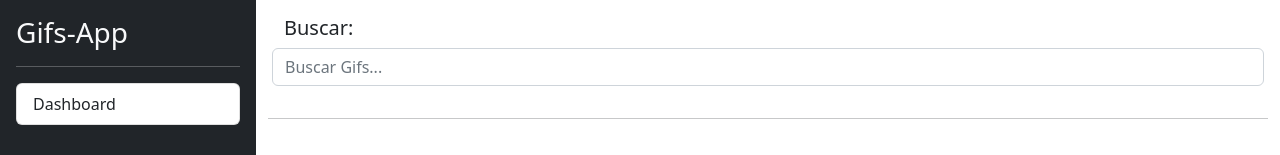
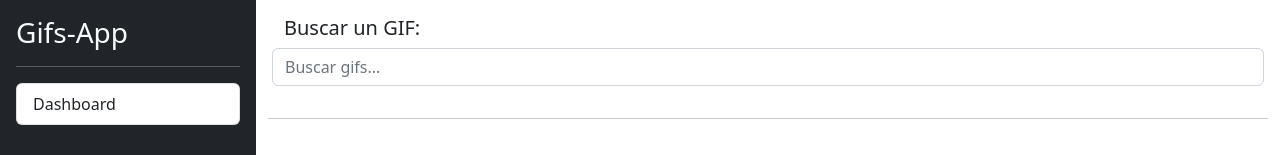
Before and after one commit to rbnicodev/gifsApp, an Angular app: page / in a window 1280 px wide. Shown: the top 155 px of the page. Built offline with nearby package versions, Linux system fonts and the light colour scheme.

Commit message:
07-08 - View child

```diff
--- a/src/app/gifs/main-page/main-page.component.html
+++ b/src/app/gifs/main-page/main-page.component.html
@@ -1,7 +1,3 @@
-<!-- BUSQUEDA -->
 <app-search class="row p-3"></app-search>
-<!-- BUSQUEDA -->
 <hr/>
-<!-- GIFS -->
 <app-gifs-grid class="row p-3 d-grid" id="gifs"></app-gifs-grid>
-<!-- END GIFS -->
--- a/src/app/gifs/search/search.component.html
+++ b/src/app/gifs/search/search.component.html
@@ -1,2 +1,8 @@
-<h5>Buscar:</h5>
-<input type="text" class="form-control" placeholder="Buscar Gifs..."/>
+<h5>Buscar un GIF:</h5>
+<input
+    type="text"
+    class="form-control"
+    placeholder="Buscar gifs..."
+    (keyup.enter)="search()"
+    #sSearch
+/>
--- a/src/app/gifs/search/search.component.ts
+++ b/src/app/gifs/search/search.component.ts
@@ -1,4 +1,4 @@
-import { Component } from '@angular/core';
+import { Component, ElementRef, ViewChild } from '@angular/core';
 
 @Component({
   selector: 'app-search',
@@ -7,4 +7,12 @@ import { Component } from '@angular/core';
 })
 export class SearchComponent {
 
+  @ViewChild('sSearch') sSearch!: ElementRef<HTMLInputElement>;
+
+  search() {
+    const value = this.sSearch.nativeElement.value;
+    this.sSearch.nativeElement.value = '';
+    console.log(value);
+  }
+
 }
```
